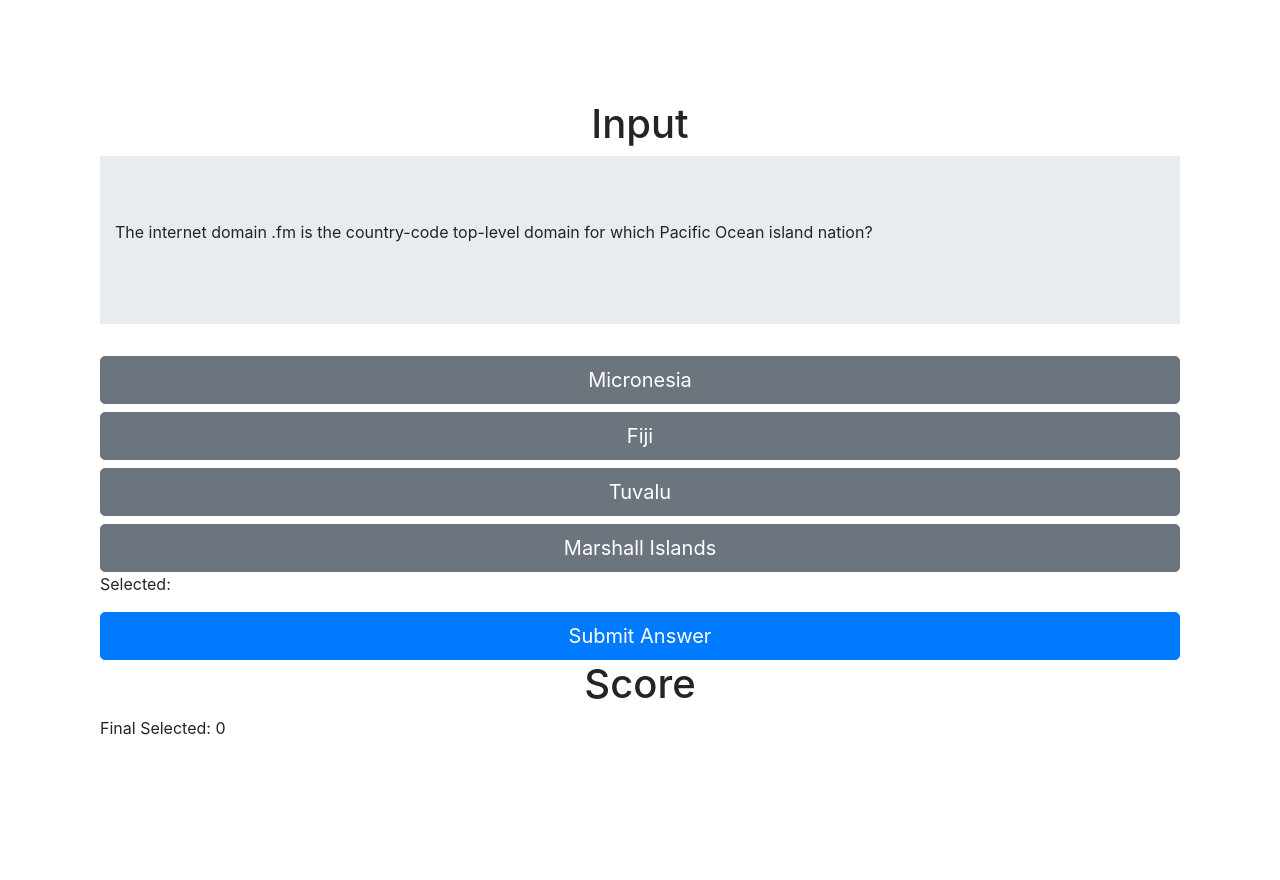
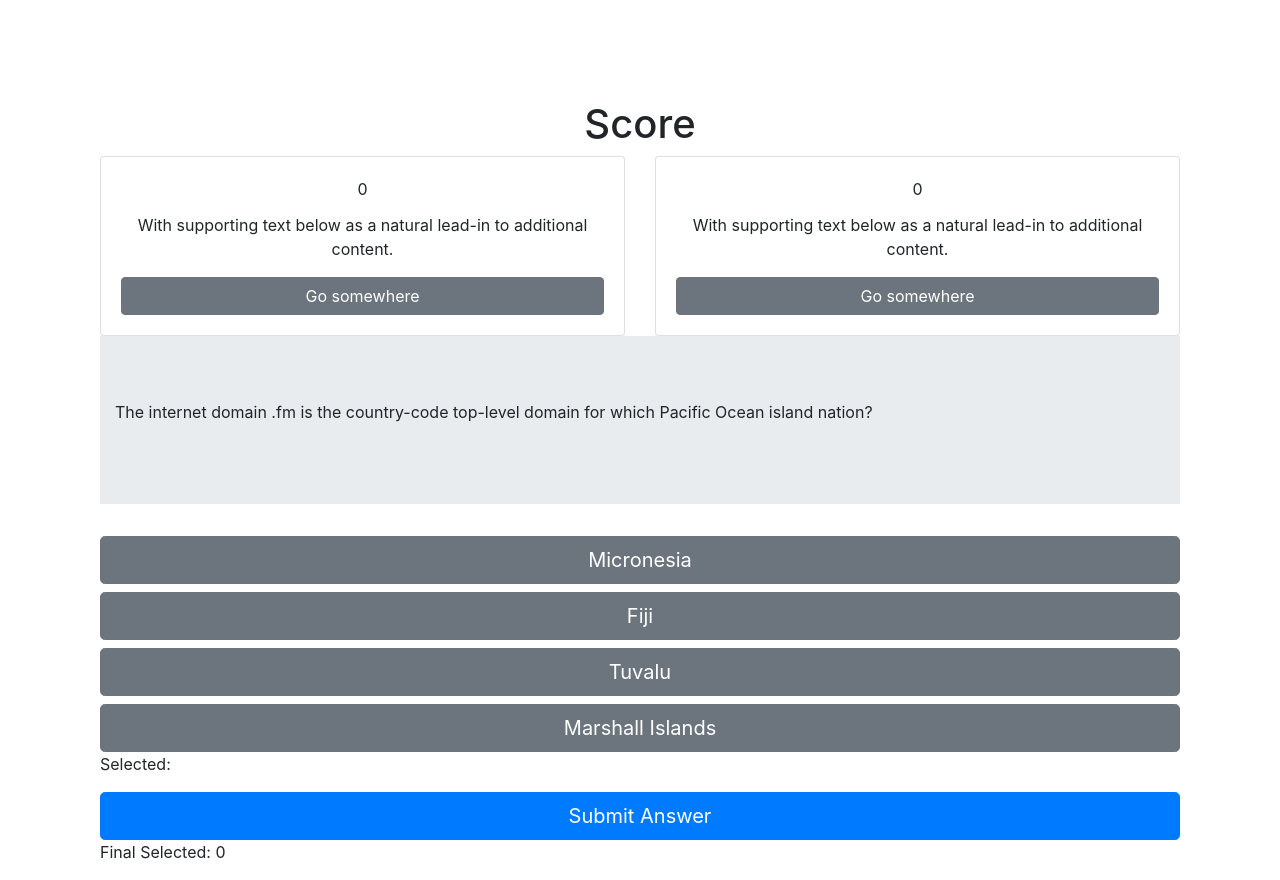
Before and after one commit to PrinceUmbrella/triviaGameTS, a React (Create React App) app in the folder trivia/: page /home in a window 1280 px wide. Before the commit the page ends 800 px from the top, so only its background shows below. Built offline with nearby package versions, Linux system fonts and the light colour scheme.

Commit message:
Score update

```diff
--- a/trivia/src/App.tsx
+++ b/trivia/src/App.tsx
@@ -18,7 +18,6 @@ const composeEnhancers = (window.__REDUX_DEVTOOLS_EXTENSION__ && window.__REDUX_
 const store = createStore(playReducer, composeEnhancers);
 
 console.log(store.getState());
-const unsubscribe = store.subscribe(() => console.log(store.getState()));
 store.dispatch(acc.playerName(1,"leo"));
 
 const App= () => {
--- a/trivia/src/components/Game.tsx
+++ b/trivia/src/components/Game.tsx
@@ -22,9 +22,9 @@ function Game() {
 
     return (
         <Container>
-            <InputHandler/>
+            {/* <InputHandler/> */}
+            <Score/>
             <QuestionsDisplay question={allQuestion[counter]} onClick={setCurrentAnswer}/>
-            <Score/>
             <p>Final Selected: {currentAnswer}</p>
         </Container>
 
--- a/trivia/src/components/Score.tsx
+++ b/trivia/src/components/Score.tsx
@@ -1,12 +1,32 @@
 import React from 'react';
-import { useSelector } from 'react-redux';
+import { useDispatch, useSelector } from 'react-redux';
+import { Button, Card, CardText, CardTitle, Col, Row } from 'reactstrap';
+import {updateScore} from '../redux/action';
 
-function Score({playerOneScore, playerTwoScore}: any) {
-    // let currentValue: any = useSelector(state => state);
-    // console.log(currentValue);
+function Score() {
+    let currentValue: any = useSelector(state => state);
+    console.log(currentValue);
+    let dispatch = useDispatch();
+
     return (
         <div className="App">
-        <h1>Score</h1>
+            <h1>Score</h1>
+            <Row>
+            <Col sm="6">
+                <Card body>
+                <CardTitle>{currentValue.players[0].score}</CardTitle>
+                <CardText>With supporting text below as a natural lead-in to additional content.</CardText>
+                <Button onClick={() => dispatch(updateScore(0, 1))}>Go somewhere</Button>
+                </Card>
+            </Col>
+            <Col sm="6">
+                <Card body>
+                <CardTitle>{currentValue.players[1].score}</CardTitle>
+                <CardText>With supporting text below as a natural lead-in to additional content.</CardText>
+                <Button onClick={() => dispatch(updateScore(1, 2))}>Go somewhere</Button>
+                </Card>
+            </Col>
+            </Row>
         </div>
     );
 }
--- a/trivia/src/redux/reducer.tsx
+++ b/trivia/src/redux/reducer.tsx
@@ -1,21 +1,21 @@
 import * as GameActions from './action';
 //import { combineReducers } from 'redux';
-const initalState =[
-    {
+const initalState ={
+    players: [{
         name: '',
         score: 0
     },
     {
         name: '',
         score: 0
-    }
-];
+    }]
+};
 
 export function playReducer(state:any = initalState, action:any){
 
     switch(action.type){
         case GameActions.UPDATE_SCORE:
-            const updatePlayerList = state.map((player: any, index: any) => {
+            const updatePlayerList = state.players.map((player: any, index: any) => {
                 if(index === action.index) {
                     return {
                         ...player,
@@ -25,10 +25,11 @@ export function playReducer(state:any = initalState, action:any){
                 return player;
             });
             return {
-                ...updatePlayerList
+                ...state,
+                players: updatePlayerList
             }
         case GameActions.ADD_PLAYER:
-            const updatePlayerName = state.map((player: any, index: any) => {
+            const updatePlayerName = state.players.map((player: any, index: any) => {
                 if(index === action.index) {
                     return {
                         ...player,
@@ -38,7 +39,8 @@ export function playReducer(state:any = initalState, action:any){
                 return player;
             });
             return {
-                ...updatePlayerName
+                ...state,
+                players: updatePlayerName
             }
         case GameActions.SELECT_PLAYER:
             return {
```
